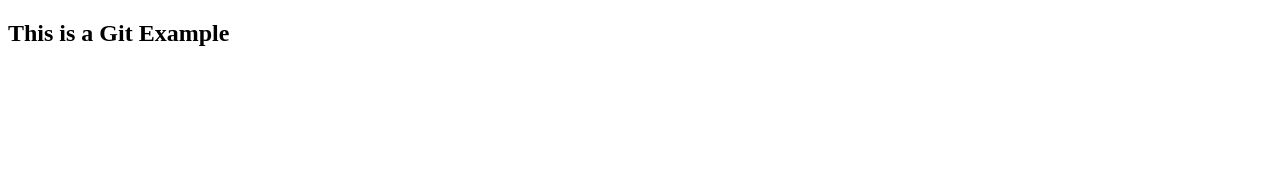
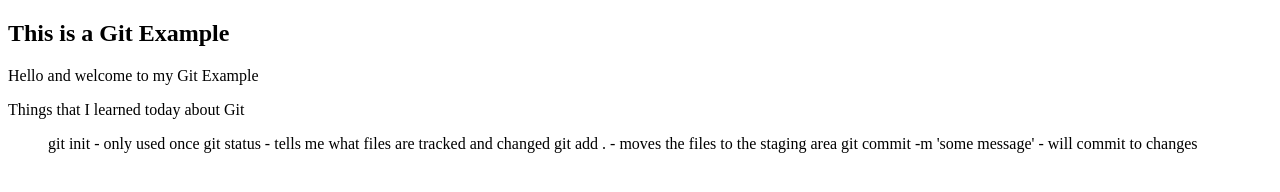
Before and after one commit to dchansen5490/git-example-aug-2022, a plain HTML site: page index.html in a window 1280 px wide. Drawn offline with Linux system fonts and the light colour scheme.

Commit message:
added a list of notes

```diff
--- a/index.html
+++ b/index.html
@@ -8,5 +8,12 @@
 </head>
 <body>
     <h2>This is a Git Example</h2>
+    <p>Hello and welcome to my Git Example</p>
+    <p>Things that I learned today about Git</p>
+    <ul>
+    <l1>git init - only used once</l1>
+    <l1>git status - tells me what files are tracked and changed</l1>
+    <l1>git add . - moves the files to the staging area</l1>
+    <l1>git commit -m 'some message' - will commit to changes</l1>
 </body>
 </html>
```
